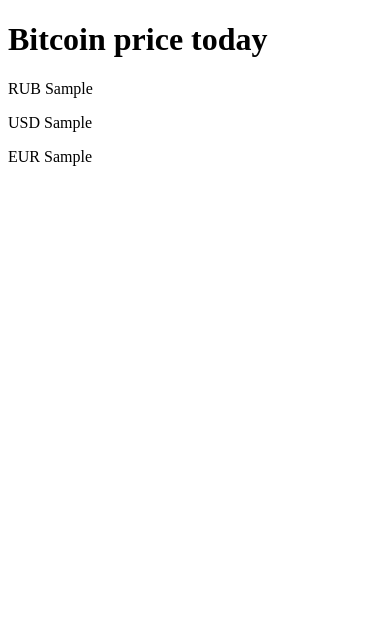
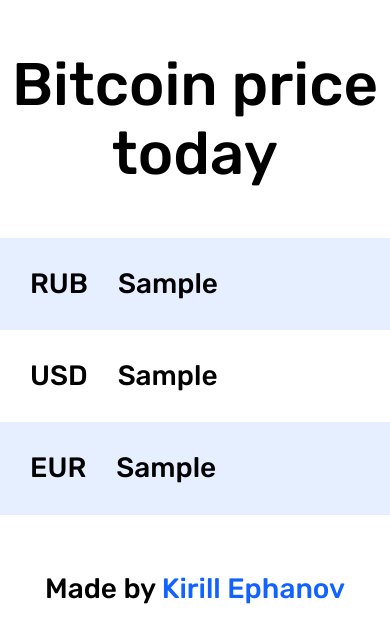
Before and after one commit to kirephanov/Bitcoin_price_today, a Flask app: template templates/index.html in a window 390 px wide. Shown: the top 643 px of the page. Run offline with Flask 2, Linux system fonts and the light colour scheme; the template is opened without the code that fills it: most values are stand-ins (such as "Sample title", 1, 10 or a date in 2020).

Commit message:
Static files added

```diff
--- a/main.py
+++ b/main.py
@@ -3,11 +3,10 @@
 from flask import render_template
 
 # Import for Bitcoin price
-import datetime
 from forex_python.bitcoin import BtcConverter
 
 
-app = Flask(__name__)
+app = Flask(__name__, static_folder='static')
 
 b = BtcConverter()
 
--- /dev/null
+++ b/static/styles/style.css
@@ -0,0 +1,72 @@
+body {
+    font-family: 'Rubik', sans-serif;
+    font-weight: 500;
+}
+
+.page-title {
+    font-size: 100px;
+    text-align: center;
+    margin-top: 50px;
+    margin-bottom: 50px;
+    font-weight: 500;
+}
+.row {
+    display: flex;
+    justify-content: flex-start;
+    align-items: center;
+}
+.row-blue {
+    background: rgba(17, 98, 255, 0.1);
+}
+.currency {
+    font-size: 40px;
+    margin: 0;
+    padding: 30px;
+}
+.price {
+    font-size: 40px;
+    margin: 0;
+    padding-top: 30px;
+    padding-bottom: 30px;
+}
+.watermark {
+    font-size: 40px;
+    padding-top: 30px;
+    margin-bottom: 0;
+    text-align: center;
+}
+.watermark-link {
+    color: #1162FF;
+    text-decoration: none;
+}
+.watermark-link:hover {
+    text-decoration: underline;
+}
+
+/******************* Media queries **********************/
+@media (max-width: 630px) {
+    .page-title {
+        font-size: 80px;
+    }
+    .currency, .price, .watermark {
+        font-size: 32px;
+    }
+}
+
+@media (max-width: 510px) {
+    .page-title {
+        font-size: 60px;
+    }
+    .currency, .price, .watermark {
+        font-size: 28px;
+    }
+}
+
+@media (max-width: 380px) {
+    .page-title {
+        font-size: 48px;
+    }
+    .currency, .price, .watermark {
+        font-size: 20px;
+    }
+}
--- a/templates/index.html
+++ b/templates/index.html
@@ -4,12 +4,27 @@
     <meta charset="UTF-8">
     <meta http-equiv="X-UA-Compatible" content="IE=edge">
     <meta name="viewport" content="width=device-width, initial-scale=1.0">
+    <link rel="preconnect" href="https://fonts.googleapis.com">
+    <link rel="preconnect" href="https://fonts.gstatic.com" crossorigin>
+    <link href="https://fonts.googleapis.com/css2?family=Rubik:wght@500&display=swap" rel="stylesheet">
+    <link rel="stylesheet" href="{{ url_for('static', filename='styles/normalize.css') }}">
+    <link rel="stylesheet" href="{{ url_for('static', filename='styles/style.css') }}">
     <title>Bitcoin price today</title>
 </head>
 <body>
-    <h1>Bitcoin price today</h1>
-    <p>RUB {{ btc_rub }}</p>
-    <p>USD {{ btc_usd }}</p>
-    <p>EUR {{ btc_eur }}</p>
+    <h1 class="page-title">Bitcoin price today</h1>
+    <div class="row row-blue">
+        <p class="currency">RUB</p>
+        <p class="price">{{ btc_rub }}</p>
+    </div>
+    <div class="row">
+        <p class="currency">USD</p>
+        <p class="price">{{ btc_usd }}</p>
+    </div>
+    <div class="row row-blue">
+        <p class="currency">EUR</p>
+        <p class="price">{{ btc_eur }}</p>
+    </div>
+    <p class="watermark">Made by <span><a href="https://github.com/kirephanov" target="_blank" class="watermark-link">Kirill Ephanov</a></span></p>
 </body>
 </html>
```
Also changed, not shown: static/styles/normalize.css (added).
